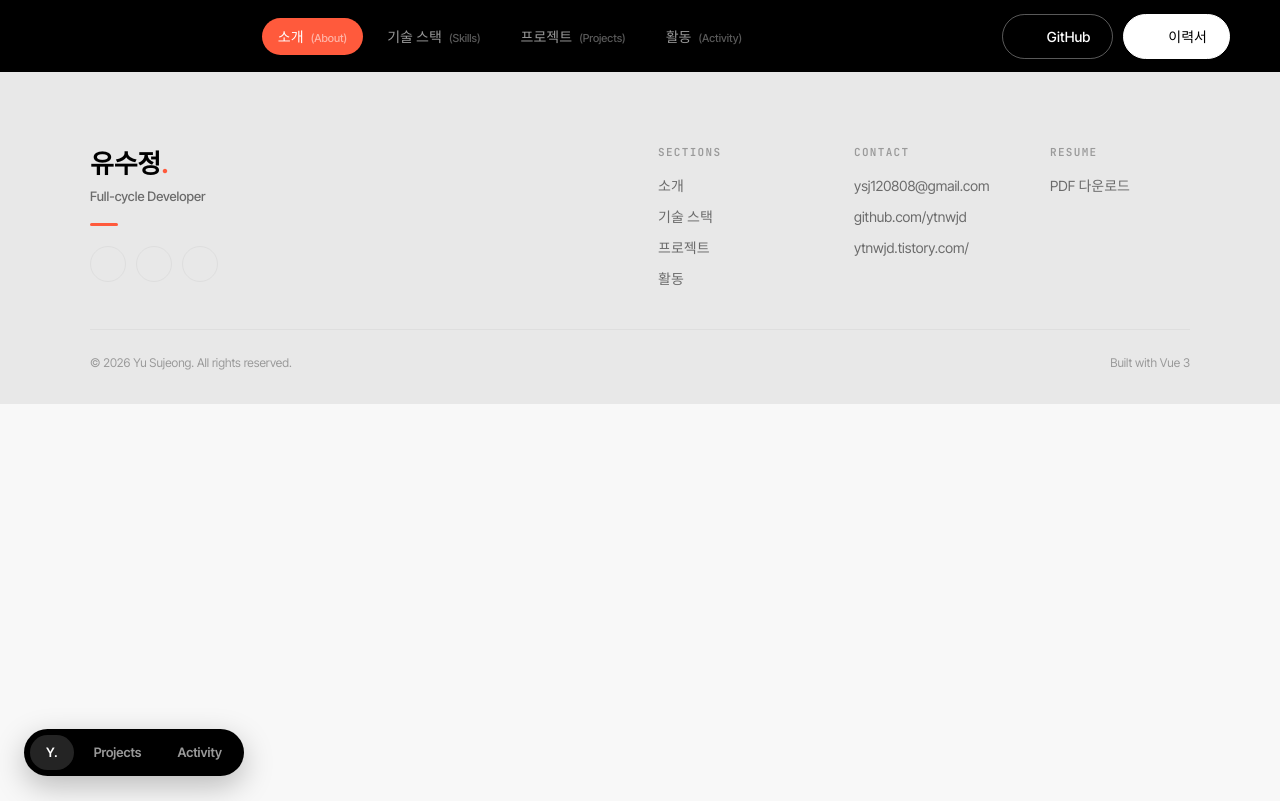
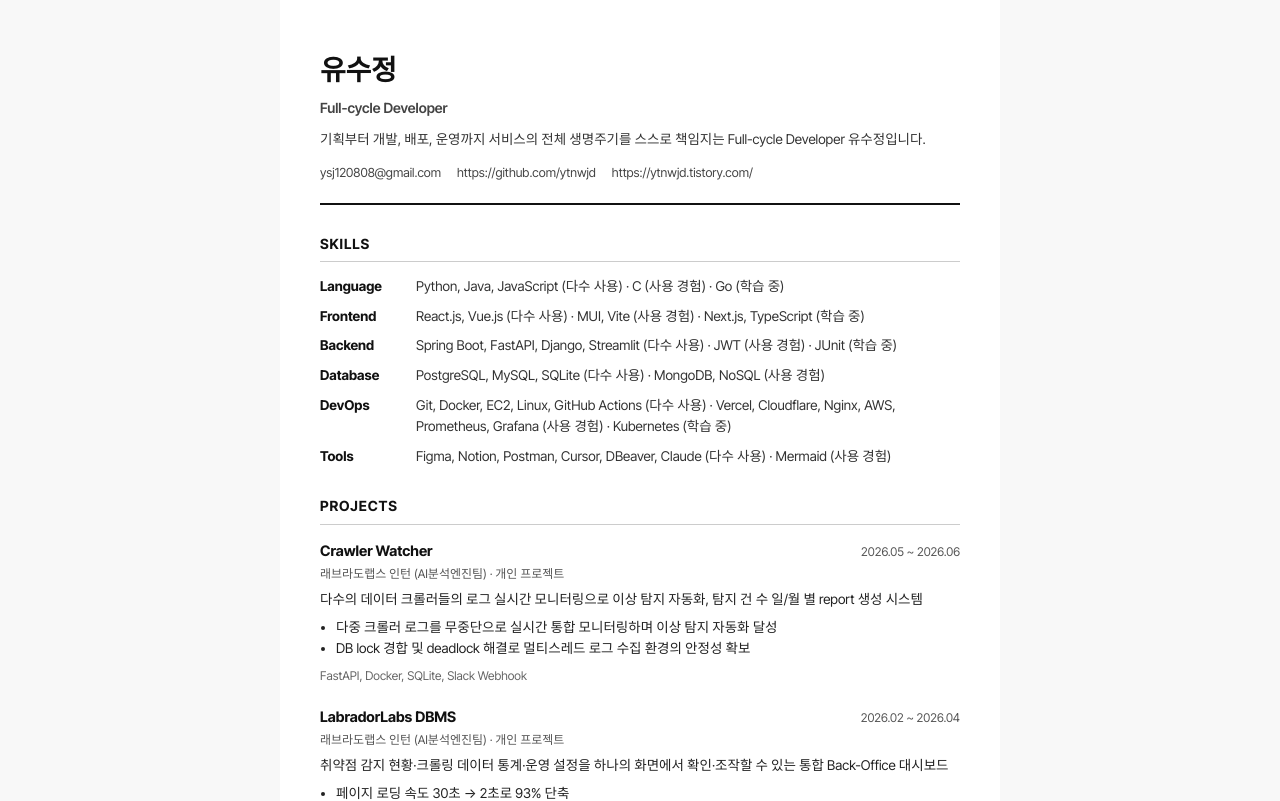
Before and after one commit to ytnwjd/ytnwjd-portfolio, a Vue app: page /resume in a window 1280 px wide. Shown: the top 801 px of the page. Built offline with nearby package versions, Linux system fonts and the light colour scheme; some icons are missing.

Commit message:
feat: add /resume route

```diff
--- a/src/App.vue
+++ b/src/App.vue
@@ -1,11 +1,19 @@
 <script setup>
-import { RouterView } from 'vue-router'
+import { computed } from 'vue'
+import { RouterView, useRoute } from 'vue-router'
 import TopNav from '@/components/layout/TopNav.vue'
 import Footer from '@/components/layout/Footer.vue'
+
+// 이력서 페이지(/resume)는 인쇄/PDF 전용 단독 문서라 사이트 내비게이션·푸터를 두르지 않는다
+const route = useRoute()
+const isBareLayout = computed(() => route.name === 'resume')
 </script>
 
 <template>
-  <div class="layout">
+  <div v-if="isBareLayout" class="layout">
+    <RouterView />
+  </div>
+  <div v-else class="layout">
     <TopNav />
     <main class="content">
       <RouterView />
--- a/src/router/index.js
+++ b/src/router/index.js
@@ -5,6 +5,8 @@ const router = createRouter({
   routes: [
     { path: '/', name: 'home', component: () => import('@/views/HomeView.vue') },
     { path: '/projects/:slug', name: 'project-detail', component: () => import('@/views/ProjectDetail.vue') },
+    // 인쇄/PDF 전용 이력서 페이지 — TopNav·Footer 없이 단독으로 렌더링된다 (App.vue 참고)
+    { path: '/resume', name: 'resume', component: () => import('@/views/ResumeView.vue') },
   ],
   scrollBehavior(to) {
     if (to.hash) {
```
